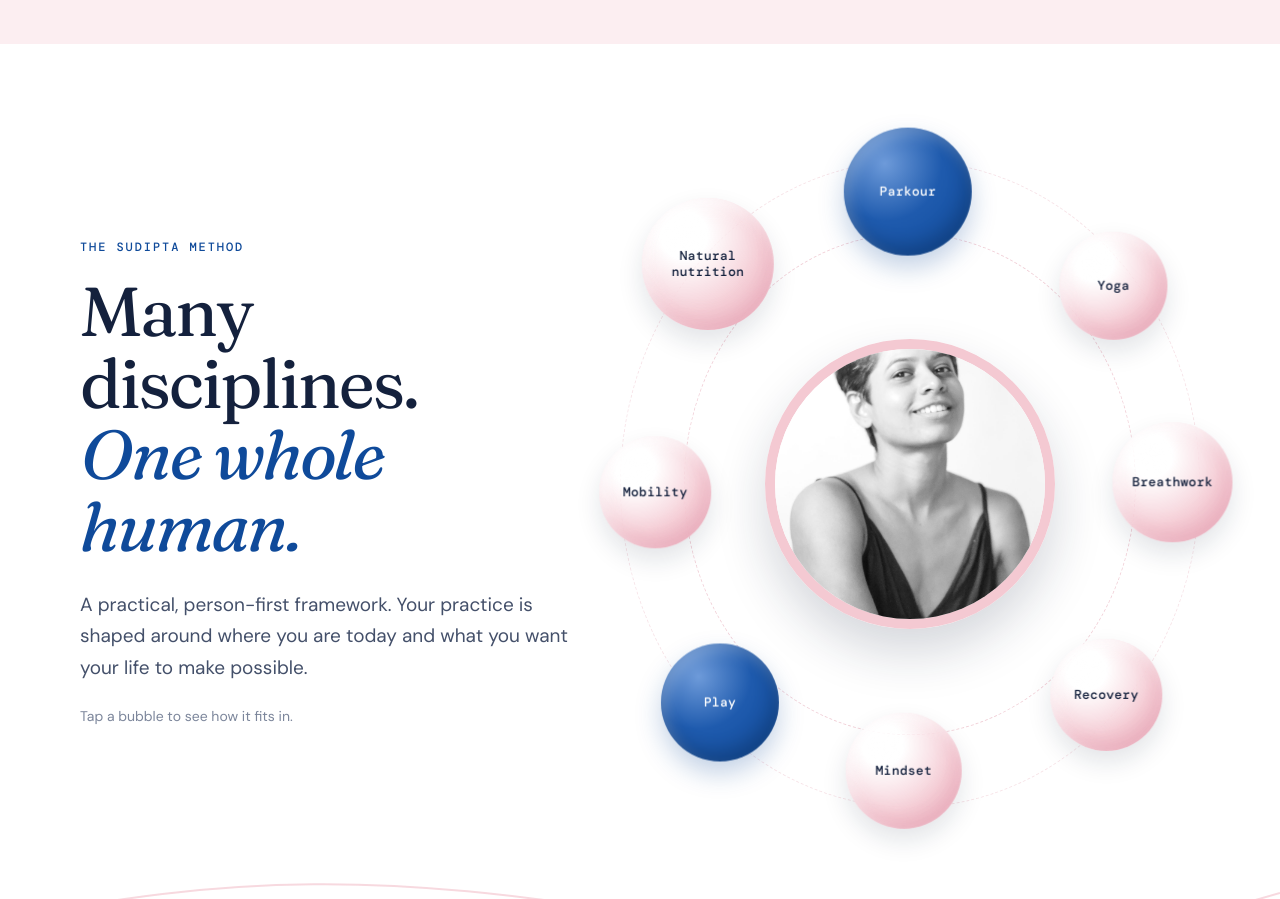
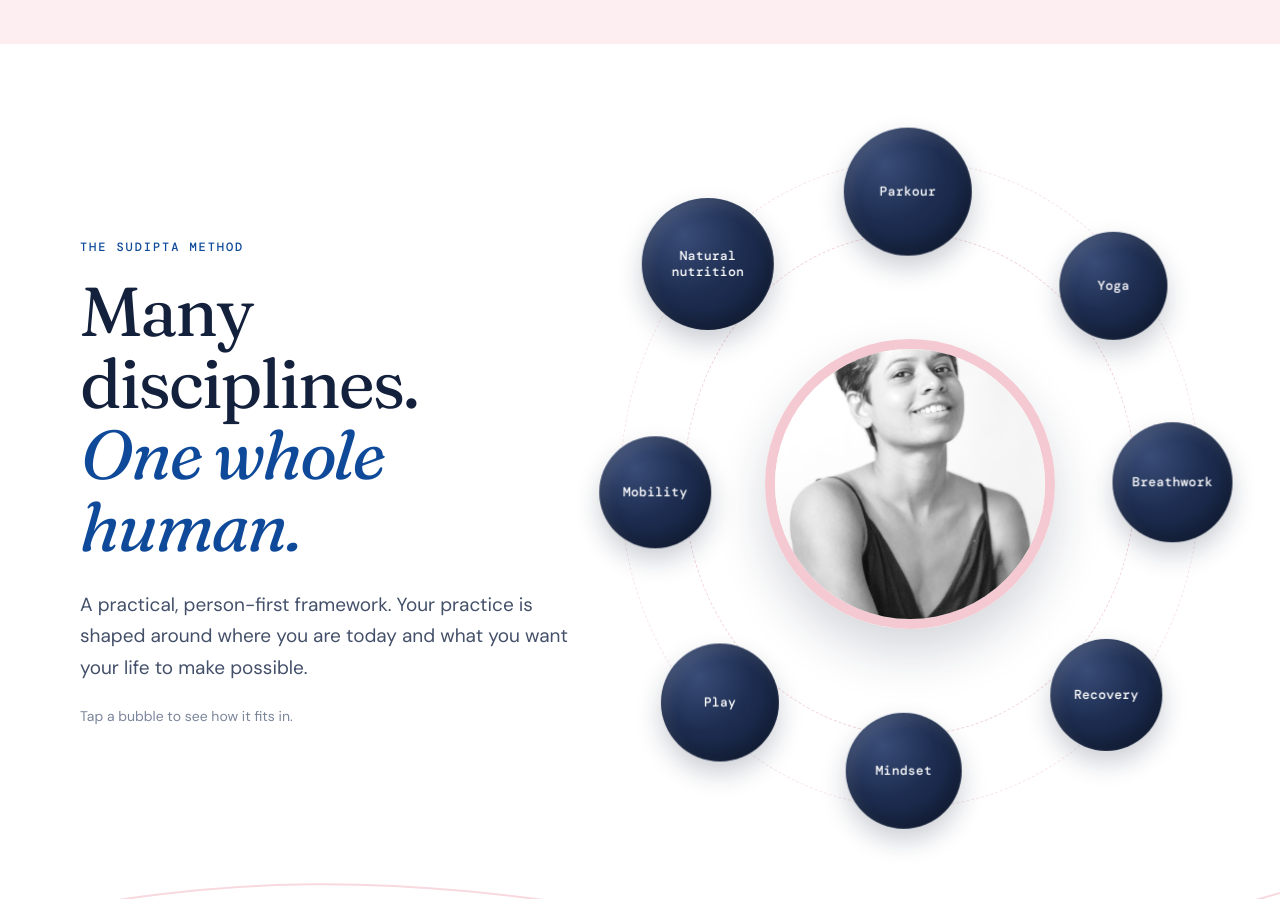
Before and after one commit to pranavayyar2712-stack/mindfulmonkey-preview, a plain HTML site: page about.html in a window 1280 px wide. Shown: the part 1860-2759 px from the top of the page. Drawn offline with nearby package versions, Linux system fonts and the light colour scheme.

Commit message:
Preview: smoother monkey, navy bubbles
Co-Authored-By: Claude Opus 5.5 <noreply@anthropic.com>

```diff
--- a/about.html
+++ b/about.html
@@ -56,7 +56,7 @@
 <p style="margin-top:22px;font-size:14px;color:var(--brown-mute)">Tap a bubble to see how it fits in.</p></div>
 <div class="orbit"><div class="ring" style="width:78%;height:76%"></div><div class="ring" style="width:100%;height:98%;opacity:.6"></div>
 <div class="me"><img src="images/about-portrait.jpg" alt="Sudipta Mondal"></div>
-<span class="bub blue" style="left:50%;top:7%;--d:128px" tabindex="0">Parkour<span class="tip">Learning to see walls, rails and trees as invitations to move.</span></span><span class="bub " style="left:85%;top:19%;--d:108px" tabindex="0">Yoga<span class="tip">Breath, balance and stillness to steady the body and the mind.</span></span><span class="bub " style="left:95%;top:50%;--d:120px" tabindex="0">Breathwork<span class="tip">Simple breathing practices to calm the nervous system.</span></span><span class="bub " style="left:83%;top:82%;--d:112px" tabindex="0">Recovery<span class="tip">Rest, sleep and recovery, treated as part of the training.</span></span><span class="bub " style="left:50%;top:94%;--d:116px" tabindex="0">Mindset<span class="tip">Growth mindset, kinder self-talk and mental flexibility.</span></span><span class="bub blue" style="left:16%;top:82%;--d:118px" tabindex="0">Play<span class="tip">Curiosity that keeps you coming back long after motivation fades.</span></span><span class="bub " style="left:5%;top:50%;--d:112px" tabindex="0">Mobility<span class="tip">Joints that move freely, so the body can meet life with ease.</span></span><span class="bub " style="left:16%;top:18%;--d:132px" tabindex="0">Natural nutrition<span class="tip">Progressive, mindful eating. No crash diets, no supplements.</span></span>
+<span class="bub" style="left:50%;top:7%;--d:128px" tabindex="0">Parkour<span class="tip">Learning to see walls, rails and trees as invitations to move.</span></span><span class="bub" style="left:85%;top:19%;--d:108px" tabindex="0">Yoga<span class="tip">Breath, balance and stillness to steady the body and the mind.</span></span><span class="bub" style="left:95%;top:50%;--d:120px" tabindex="0">Breathwork<span class="tip">Simple breathing practices to calm the nervous system.</span></span><span class="bub" style="left:83%;top:82%;--d:112px" tabindex="0">Recovery<span class="tip">Rest, sleep and recovery, treated as part of the training.</span></span><span class="bub" style="left:50%;top:94%;--d:116px" tabindex="0">Mindset<span class="tip">Growth mindset, kinder self-talk and mental flexibility.</span></span><span class="bub" style="left:16%;top:82%;--d:118px" tabindex="0">Play<span class="tip">Curiosity that keeps you coming back long after motivation fades.</span></span><span class="bub" style="left:5%;top:50%;--d:112px" tabindex="0">Mobility<span class="tip">Joints that move freely, so the body can meet life with ease.</span></span><span class="bub" style="left:16%;top:18%;--d:132px" tabindex="0">Natural nutrition<span class="tip">Progressive, mindful eating. No crash diets, no supplements.</span></span>
 </div></div></section>
 
 <section class="sec bg-brown wave-top"><svg class="wave" viewBox="0 0 1440 150" preserveAspectRatio="none" aria-hidden="true"><path d="M0 95 C 240 30 420 30 720 85 S 1180 140 1440 60 L1440 150 L0 150Z" fill="#14213D"/><path d="M0 70 C 260 10 440 10 720 62 S 1180 120 1440 35" fill="none" stroke="#F4C9D2" stroke-width="2" opacity=".7" vector-effect="non-scaling-stroke"/></svg><div class="wrap">
--- a/css/site.css
+++ b/css/site.css
@@ -252,11 +252,11 @@ main>section:has(+ .wave-top){padding-bottom:170px}
 .orbit .me{position:absolute;left:50%;top:50%;width:290px;height:290px;transform:translate(-50%,-50%);border-radius:50%;overflow:hidden;border:10px solid var(--blush);box-shadow:0 24px 50px rgba(20,33,61,.18)}
 .orbit .me img{width:100%;height:100%;object-fit:cover}
 .bub{position:absolute;--s:calc(var(--d) * var(--k,1));width:var(--s);height:var(--s);margin:calc(var(--s) / -2) 0 0 calc(var(--s) / -2);border-radius:50%;display:grid;place-items:center;text-align:center;padding:10px;cursor:pointer;
-  background:radial-gradient(circle at 32% 28%,#fff 0%,rgba(255,255,255,.75) 18%,rgba(244,201,210,.9) 60%,rgba(233,170,186,.95) 100%);
-  box-shadow:inset -6px -10px 18px rgba(217,124,147,.25),inset 6px 8px 14px rgba(255,255,255,.9),0 12px 26px rgba(20,33,61,.12);
-  font:500 13px/1.2 "DM Mono";letter-spacing:.02em;color:var(--brown);transition:box-shadow .25s,background .25s,color .25s;will-change:transform;user-select:none}
-.bub.blue{background:radial-gradient(circle at 32% 28%,#6E9BDA 0%,#1F5BAE 45%,var(--blue) 100%);color:#fff;box-shadow:inset -6px -10px 18px rgba(0,0,0,.18),inset 6px 8px 14px rgba(255,255,255,.25),0 12px 26px rgba(15,74,154,.25)}
-.bub:hover,.bub.open{box-shadow:0 0 0 4px var(--gold),0 16px 30px rgba(20,33,61,.2)}
+  background:radial-gradient(circle at 32% 28%,#3A4D78 0%,#1E2E52 45%,var(--brown) 100%);color:#fff;
+  box-shadow:inset -6px -10px 18px rgba(0,0,0,.25),inset 6px 8px 14px rgba(255,255,255,.12),0 12px 26px rgba(20,33,61,.22);
+  font:500 13px/1.2 "DM Mono";letter-spacing:.02em;transition:background .3s,color .3s,box-shadow .3s;will-change:transform;user-select:none;outline:none}
+.bub:hover,.bub.open,.bub:focus-visible{background:radial-gradient(circle at 32% 28%,#fff 0%,#FBE3E9 22%,var(--blush) 62%,#E9AABA 100%);color:var(--brown);
+  box-shadow:inset -6px -10px 18px rgba(217,124,147,.25),inset 6px 8px 14px rgba(255,255,255,.9),0 14px 28px rgba(20,33,61,.18)}
 .bub .tip{position:absolute;left:50%;bottom:calc(100% + 12px);transform:translateX(-50%) translateY(6px);width:220px;background:var(--blue);color:#fff;border-radius:14px;padding:12px 14px;font:400 13.5px/1.45 "DM Sans";letter-spacing:0;opacity:0;pointer-events:none;transition:opacity .2s,transform .2s;z-index:5}
 .bub.open .tip{opacity:1;transform:translateX(-50%) translateY(0)}
 
--- a/generate.js
+++ b/generate.js
@@ -256,7 +256,7 @@ ${sec("sec story bg-blush", `<div class="wrap">
 <p style="margin-top:22px;font-size:14px;color:var(--brown-mute)">Tap a bubble to see how it fits in.</p></div>
 <div class="orbit"><div class="ring" style="width:78%;height:76%"></div><div class="ring" style="width:100%;height:98%;opacity:.6"></div>
 <div class="me"><img src="${p}images/about-portrait.jpg" alt="Sudipta Mondal"></div>
-${BUBBLES.map(([t, x, y, d, cl, tip]) => `<span class="bub ${cl}" style="left:${x}%;top:${y}%;--d:${d}px" tabindex="0">${t}<span class="tip">${tip}</span></span>`).join("")}
+${BUBBLES.map(([t, x, y, d, cl, tip]) => `<span class="bub" style="left:${x}%;top:${y}%;--d:${d}px" tabindex="0">${t}<span class="tip">${tip}</span></span>`).join("")}
 </div></div></section>
 
 ${sec("sec bg-brown", `<div class="wrap">
--- a/js/monkeys.js
+++ b/js/monkeys.js
@@ -135,8 +135,9 @@
     for (var j = spots.length - 2; j >= 0; j--) if (spots[j].ty > spots[j + 1].ty - 120) spots[j].ty = spots[j + 1].ty - 120;
     trav = document.createElementNS("http://www.w3.org/2000/svg", "svg");
     trav.setAttribute("class", "mkr mk-trav"); trav.setAttribute("aria-hidden", "true");
-    trav.setAttribute("style", "position:absolute;left:0;top:0;width:1px;height:1px;overflow:visible;z-index:6;pointer-events:none;transition:none");
+    trav.setAttribute("style", "position:absolute;left:0;top:0;width:1px;height:1px;overflow:visible;z-index:6;pointer-events:none;transition:none;will-change:contents");
     document.body.appendChild(trav);
+    cacheSecs(); shown = null;
     window.addEventListener("scroll", onScroll, { passive: true }); onScroll();
   }
   function stopTravel() {
@@ -144,22 +145,38 @@
     if (trav) trav.remove(); trav = null;
     var f = document.querySelector(".mk-foot svg"); if (f) f.style.opacity = "";
   }
-  function onScroll() { if (!raf) raf = requestAnimationFrame(function () { raf = 0; frame(); }); }
+  // the monkey follows a smoothed scroll position, so wheel steps become one continuous glide
+  var shown = null;
+  function target() { return scrollY + innerHeight * 0.62; }
+  function tick() {
+    raf = 0;
+    var t = target();
+    if (shown === null || Math.abs(t - shown) > innerHeight * 3) shown = t;
+    shown += (t - shown) * 0.14;
+    if (Math.abs(t - shown) < 0.5) shown = t;
+    frame(shown);
+    if (shown !== t) raf = requestAnimationFrame(tick);
+  }
+  function onScroll() { if (!raf) raf = requestAnimationFrame(tick); }
   var ease = function (t) { return t < 0.5 ? 2 * t * t : 1 - Math.pow(-2 * t + 2, 2) / 2; };
+  var secCache = [];
+  function cacheSecs() { secCache = [].map.call(document.querySelectorAll("main > section, footer"), function (e) { var r = doc(e.getBoundingClientRect()); return { y0: r.y0, y1: r.y1, c: bg(e) }; }); }
   function bgAt(y) {
-    var secs = document.querySelectorAll("main > section, footer");
-    for (var i = 0; i < secs.length; i++) { var r = doc(secs[i].getBoundingClientRect()); if (y >= r.y0 && y < r.y1) return bg(secs[i]); }
+    for (var i = 0; i < secCache.length; i++) if (y >= secCache[i].y0 && y < secCache[i].y1) return secCache[i].c;
     return "#ffffff";
   }
+  var lastKey = "";
   function draw(pose, x, y, face, scale, alpha, fill) {
+    var key = JSON.stringify([pose, Math.round(x), Math.round(y), face, scale.toFixed(3), alpha.toFixed(2), fill]);
+    if (key === lastKey) return; lastKey = key;
     var d = R.draw(pose, { line: GOLD, fill: fill, lw: 1.5 });
     var low = Math.max.apply(null, d.feet.map(function (f) { return Math.max(f.ankle[1], f.toe[1]) + 3; }).concat(d.hands.map(function (h) { return h[1] + 4; })));
     trav.innerHTML = '<g transform="translate(' + x.toFixed(1) + " " + (y - low * scale).toFixed(1) + ") scale(" + (scale * face).toFixed(3) + " " + scale.toFixed(3) + ')">' + d.svg + "</g>";
     trav.style.opacity = (0.7 * alpha).toFixed(3);
   }
-  function frame() {
+  function frame(line) {
     if (!trav) return;
-    var line = scrollY + innerHeight * 0.62, n = spots.length;
+    var n = spots.length;
     var sc = function (s) { return s.scale || S; };
     var arrived = false;
     if (line < spots[0].ty - 420) { trav.style.opacity = "0"; }
```
